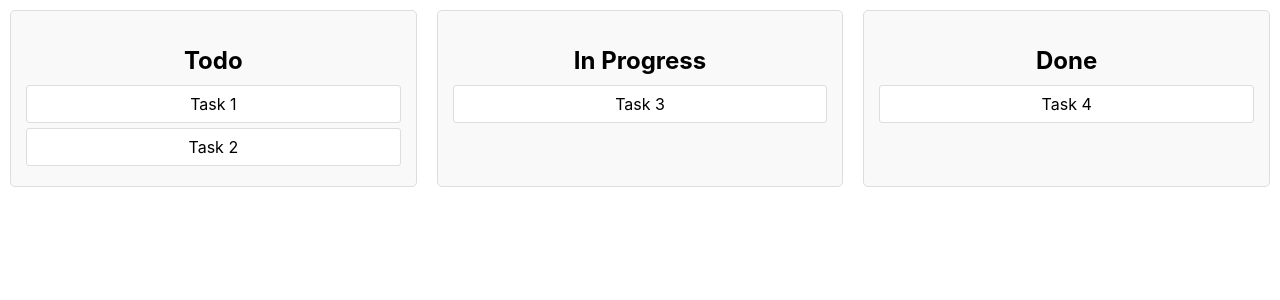
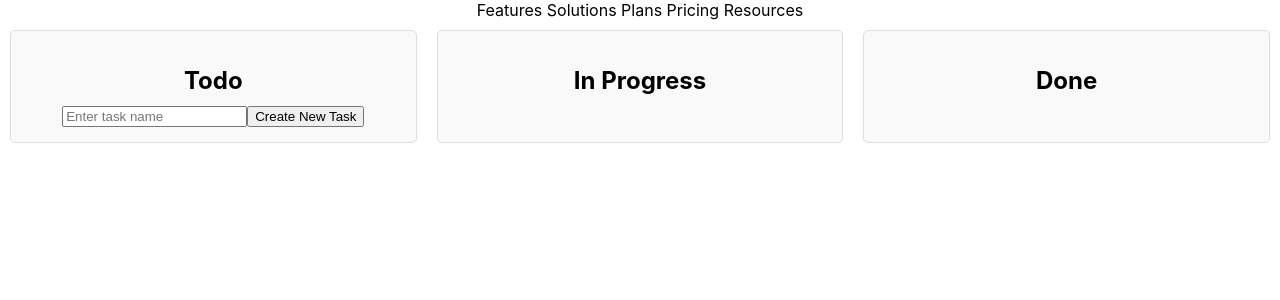
Before and after one commit to Sam772/Vestic, a React (Create React App) app: page / in a window 1280 px wide. Shown: the top 300 px of the page. Built offline with nearby package versions, Linux system fonts and the light colour scheme.

Commit message:
Task Creation Button

```diff
--- a/public/index.html
+++ b/public/index.html
@@ -24,7 +24,7 @@
       work correctly both with client-side routing and a non-root public URL.
       Learn how to configure a non-root public URL by running `npm run build`.
     -->
-    <title>React App</title>
+    <title>Vestic</title>
   </head>
   <body>
     <noscript>You need to enable JavaScript to run this app.</noscript>
--- a/src/App.tsx
+++ b/src/App.tsx
@@ -1,10 +1,12 @@
 import React from 'react';
 import './App.css';
+import Navbar from './pages/Navbar';
 import KanbanBoard from './pages/KanbanBoard';
 
 function App() {
   return (
     <div className="App">
+      <Navbar />
       <KanbanBoard />
     </div>
   );
--- a/src/pages/KanbanBoard.tsx
+++ b/src/pages/KanbanBoard.tsx
@@ -13,20 +13,15 @@ interface Tasks {
 }
 
 const initialTasks: Tasks = {
-  todo: [
-    { id: 1, text: 'Task 1' },
-    { id: 2, text: 'Task 2' },
-  ],
-  inProgress: [
-    { id: 3, text: 'Task 3' },
-  ],
-  done: [
-    { id: 4, text: 'Task 4' },
-  ],
+  todo: [],
+  inProgress: [],
+  done: [],
+  // { id: 4, text: 'Task 4' },
 };
 
 const KanbanBoard: React.FC = () => {
   const [tasks, setTasks] = useState<Tasks>(initialTasks);
+  const [newTaskText, setNewTaskText] = useState<string>('');
 
   const moveTask = (taskId: number, sourceColumn: keyof Tasks, targetColumn: keyof Tasks) => {
     const sourceTasks = tasks[sourceColumn].filter(task => task.id !== taskId);
@@ -43,6 +38,19 @@ const KanbanBoard: React.FC = () => {
       [sourceColumn]: sourceTasks,
       [targetColumn]: targetTasks,
     }));
+  };
+  const handleCreateNewTask = () => {
+    if (newTaskText.trim() !== '') {
+      const newTask: Task = {
+        id: Date.now(), // Generating a unique id for the new task
+        text: newTaskText,
+      };
+      setTasks(prevTasks => ({
+        ...prevTasks,
+        todo: [...prevTasks.todo, newTask],
+      }));
+      setNewTaskText(''); // Clearing the input field after creating the new task
+    }
   };
 
   return (
@@ -68,6 +76,15 @@ const KanbanBoard: React.FC = () => {
             {task.text}
           </div>
         ))}
+        <div>
+          <input
+            type="text"
+            value={newTaskText}
+            onChange={(e) => setNewTaskText(e.target.value)}
+            placeholder="Enter task name"
+          />
+          <button onClick={handleCreateNewTask}>Create New Task</button>
+        </div>
       </div>
 
       <div className="column" onDrop={(e) => {
--- /dev/null
+++ b/src/pages/Navbar.tsx
@@ -0,0 +1,11 @@
+import React from 'react';
+
+function Navbar() {
+    return (
+      <div className="Navbar">
+        Features    Solutions    Plans    Pricing    Resources
+      </div>
+    );
+}
+
+export default Navbar;
```
